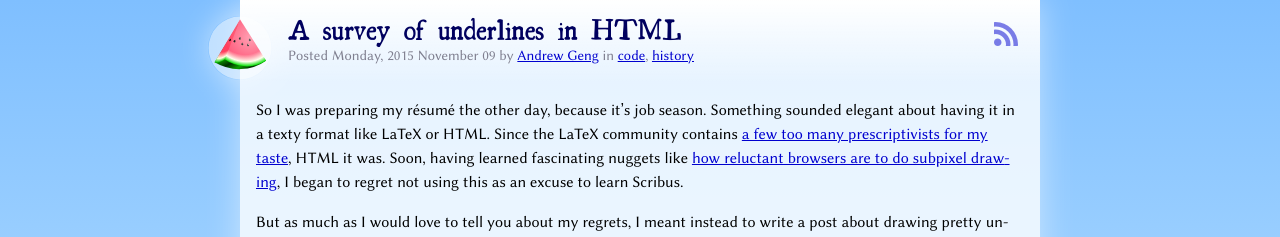
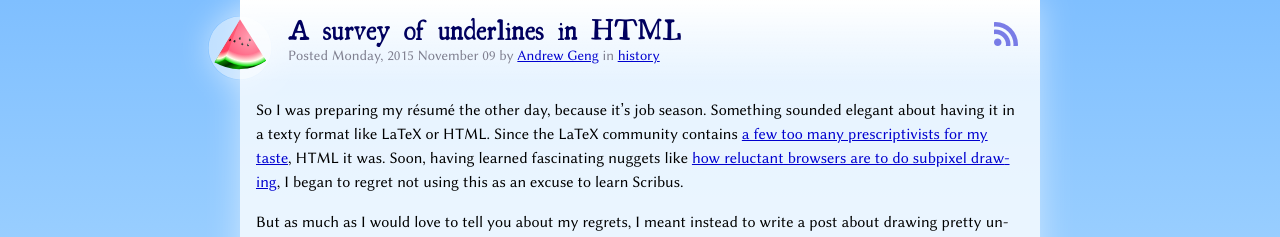
Before and after one commit to pteromys/blog, a Jekyll site: the page built from _posts/2015-11-09-underlines.md, in a window 1280 px wide. Shown: the top 237 px of the page. Built offline with Jekyll 4.4.1, drawn with Linux system fonts in a browser that asks for light colours.

Commit message:
Remove "code" tag. (redundant with "history")

```diff
--- a/_posts/2015-11-09-underlines.md
+++ b/_posts/2015-11-09-underlines.md
@@ -1,7 +1,7 @@
 ---
 title: A survey of underlines in HTML
 thumbnail: /up/underlines.png
-tags: code history
+tags: history
 ---
 
 So I was preparing my résumé the other day, because it's job season.
--- a/index.html
+++ b/index.html
@@ -1,6 +1,6 @@
 ---
 layout: html
-tags: [code, math, history]
+tags: [math, history]
 mathjax: On
 ---
 
--- a/tags/code.html
+++ /dev/null
@@ -1,5 +0,0 @@
----
-layout: tag
-tagname: code
-title: Posts tagged with "code"
----
```
Also changed, not shown: _posts/2013-02-23-shift-f3.md (+1 -0 lines), _posts/2014-10-09-raf.md (+1 -1 lines).
